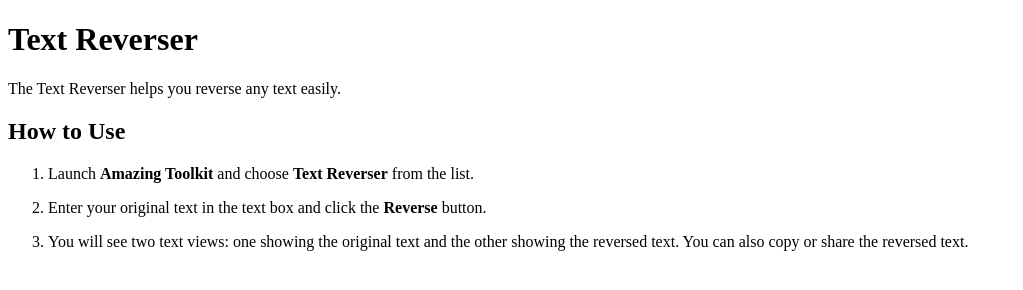
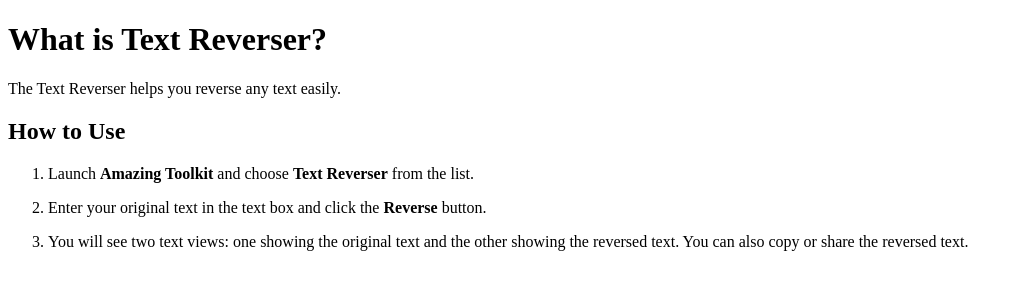
Before and after one commit to csrPlugins189/amazing_toolkit, a plain HTML site: page Text_Reverser_Tutorial.html in a window 1280 px wide. Shown: the whole page, without its empty margins (0-1023 px from the left). Drawn offline with Linux system fonts and the light colour scheme.

Commit message:
Nothing special.

```diff
--- a/Text_Reverser_Tutorial.html
+++ b/Text_Reverser_Tutorial.html
@@ -3,10 +3,10 @@
 <head>
 <meta charset="UTF-8">
 <meta name="viewport" content="width=device-width, initial-scale=1.0">
-<title>What is Text Reverser?</title>
+<title>Text Reverser</title>
 </head>
 <body>
-<h1>Text Reverser</h1>
+<h1>What is Text Reverser?</h1>
 <p>The Text Reverser helps you reverse any text easily.</p>
 <h2>How to Use</h2>
 <ol>
```
